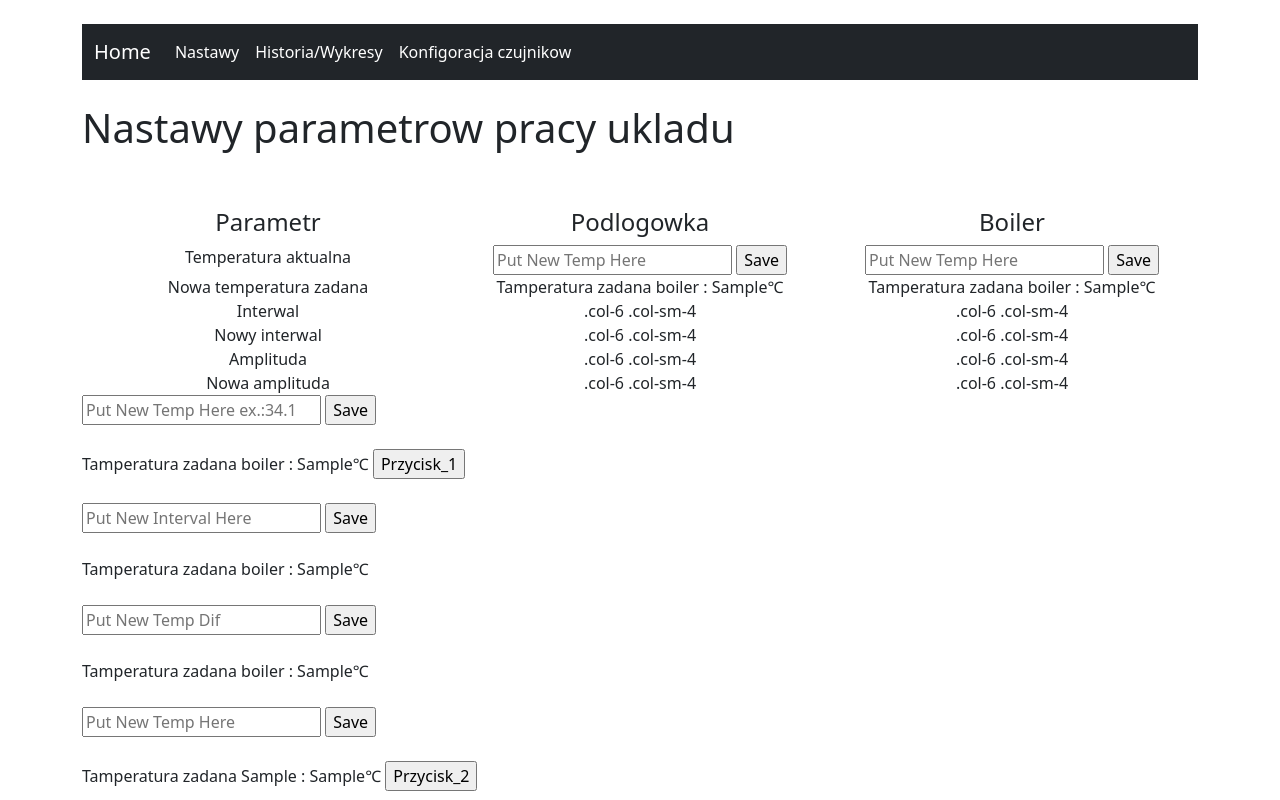
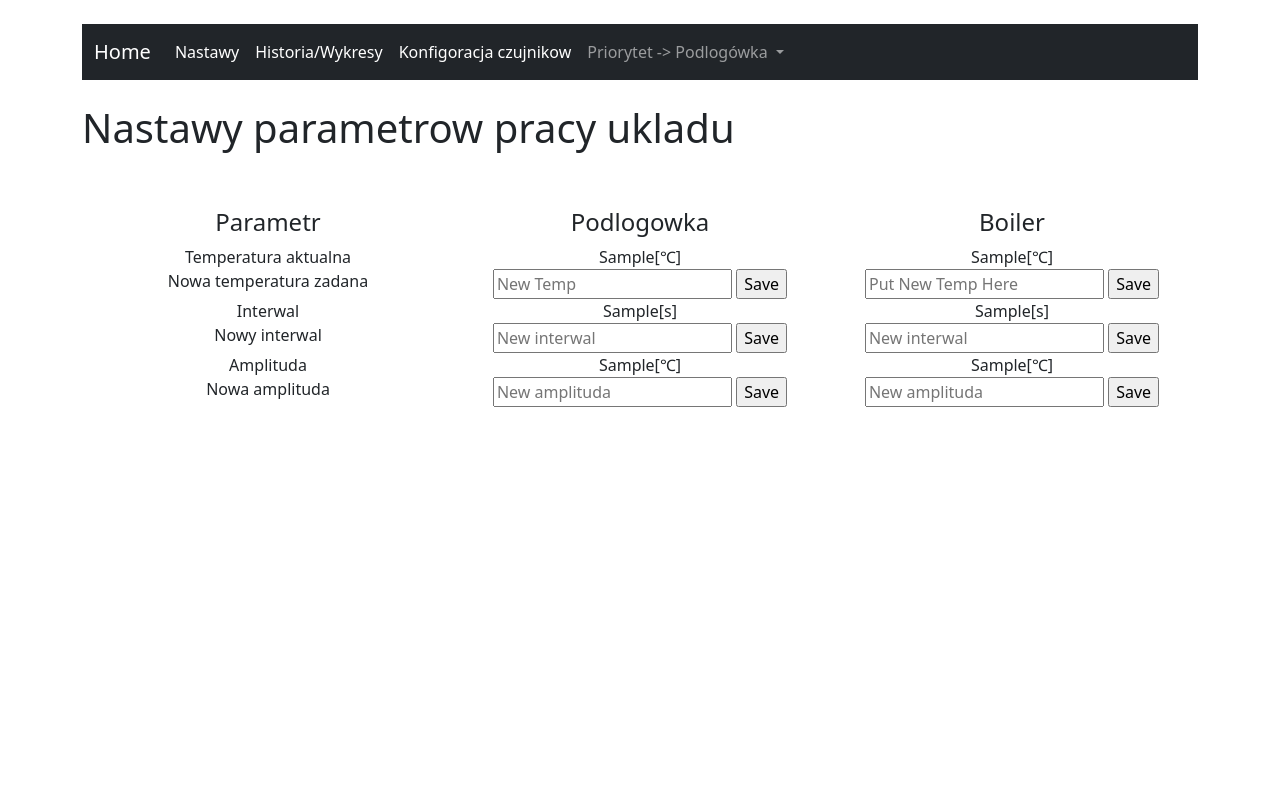
Before and after one commit to ricocooder/HeatPump, a Flask app: template templates/settings.html in a window 1280 px wide. Run offline with Flask 2, Linux system fonts and the light colour scheme; the template is opened without the code that fills it: most values are stand-ins (such as "Sample title", 1, 10 or a date in 2020).

Commit message:
Working on Settings page layout + add priotity to navbar

```diff
--- a/templates/navbar.html
+++ b/templates/navbar.html
@@ -16,7 +16,17 @@
 
             <a class="nav-link active" aria-current="page" href="{{url_for('temp_sensor_config')}}">Konfigoracja czujnikow</a>
           </li>
-
+          <ul class="navbar-nav">
+            <li class="nav-item dropdown">
+              <a class="nav-link dropdown-toggle" href="#" id="navbarDarkDropdownMenuLink" role="button" data-bs-toggle="dropdown" aria-expanded="false">
+                Priorytet -> Podlogówka
+              </a>
+              <ul class="dropdown-menu dropdown-menu-dark" aria-labelledby="navbarDarkDropdownMenuLink">
+                <li><a class="dropdown-item" href="#">Boiler</a></li>
+                <li><a class="dropdown-item" href="#">Podlogówka</a></li>
+              </ul>
+            </li>
+          </ul>
         </ul>
       </div>
     </div>
--- a/templates/settings.html
+++ b/templates/settings.html
@@ -19,61 +19,56 @@
 
     <div class="col-4 col-sm-4">Temperatura aktualna</div>
     <div class="col-6 col-sm-4">
-    <input type='float' placeholder='Put New Temp Here' step ='0.1' name = 'tempZad1'>
-    <input type="Submit" value="Save" name='Save1'/>
+      <label >{{tz1}}[<span>&#8451;</span>]</label> </label>
     </div>
     <div class="col-6 col-sm-4">
-    <input type='float' placeholder='Put New Temp Here' step ='0.1' name = 'tempZad1'>
-    <input type="Submit" value="Save" name='Save1'/>
+      <label >{{tz1}}[<span>&#8451;</span>]</label> </label>
     </div>
-
     <div class="col-4 col-sm-4">Nowa temperatura zadana</div>
     <div class="col-6 col-sm-4">
-    <label >Tamperatura zadana boiler : {{tz1}}</label><span>&#8451;</span> </label>
+      <input type='float' placeholder='New Temp' step ='0.1' name = 'tempZad1'>
+      <input type="Submit" value="Save" name='Save1'/>
     </div>
     <div class="col-6 col-sm-4">
-    <label >Tamperatura zadana boiler : {{tz1}}</label><span>&#8451;</span> </label>
+      <input type='float' placeholder='Put New Temp Here' step ='0.1' name = 'tempZad1'>
+      <input type="Submit" value="Save" name='Save1'/>
     </div>
     <div class="col-6 col-sm-4">Interwal</div>
-    <div class="col-6 col-sm-4">.col-6 .col-sm-4</div>
-    <div class="col-6 col-sm-4">.col-6 .col-sm-4</div>
+    <div class="col-6 col-sm-4">
+      <label >{{tz1}}[s]</label></label>
+    </div>
+    <div class="col-6 col-sm-4">
+      <label >{{tz1}}[s]</label> </label>
+    </div>
     <div class="col-6 col-sm-4">Nowy interwal</div>
-    <div class="col-6 col-sm-4">.col-6 .col-sm-4</div>
-    <div class="col-6 col-sm-4">.col-6 .col-sm-4</div>
+    <div class="col-6 col-sm-4">
+      <input type='float' placeholder='New interwal' step ='0.1' name = 'tempZad1'>
+      <input type="Submit" value="Save" name='Save1'/>
+    </div>
+    <div class="col-6 col-sm-4">
+      <input type='float' placeholder='New interwal' step ='0.1' name = 'tempZad1'>
+      <input type="Submit" value="Save" name='Save1'/>
+    </div>
     <div class="col-6 col-sm-4">Amplituda</div>
-    <div class="col-6 col-sm-4">.col-6 .col-sm-4</div>
-    <div class="col-6 col-sm-4">.col-6 .col-sm-4</div>
+    <div class="col-6 col-sm-4">
+      <label >{{tz1}}[<span>&#8451;</span>]</label> </label>
+    </div>
+    <div class="col-6 col-sm-4">
+      <label >{{tz1}}[<span>&#8451;</span>]</label> </label>
+    </div>
     <div class="col-6 col-sm-4">Nowa amplituda</div>
-    <div class="col-6 col-sm-4">.col-6 .col-sm-4</div>
-    <div class="col-6 col-sm-4">.col-6 .col-sm-4</div>
+    <div class="col-6 col-sm-4">
+      <input type='float' placeholder='New amplituda' step ='0.1' name = 'tempZad1'>
+      <input type="Submit" value="Save" name='Save1'/>
+    </div>
+    <div class="col-6 col-sm-4">
+      <input type='float' placeholder='New amplituda' step ='0.1' name = 'tempZad1'>
+      <input type="Submit" value="Save" name='Save1'/>
+    </div>
 
   </div>
 </div>
-
-<input type='float' placeholder='Put New Temp Here ex.:34.1' step ='0.1' name = 'tempZad1'>
-<input type="Submit" value="Save" name='Save1'/>
-<br><br>
-<label >Tamperatura zadana boiler : {{tz1}}</label><span>&#8451;</span> </label>
-<input type="Submit" value="Przycisk_1" name='Przycisk_1'/>
-<br><br>
-<input type='number' placeholder='Put New Interval Here' step ='0.1' name = 'tempZad1'>
-<input type="Submit" value="Save" name='Save1'/>
-<br><br>
-<label >Tamperatura zadana boiler : {{tz1}}</label><span>&#8451;</span> </label>
-<br><br>
-<input type='number' placeholder='Put New Temp Dif' step ='0.1' name = 'tempZad1'>
-<input type="Submit" value="Save" name='Save1'/>
-<br><br>
-<label >Tamperatura zadana boiler : {{tz1}}</label><span>&#8451;</span> </label>
-<br><br>
-<input type='number' placeholder='Put New Temp Here' step ='0.1' name = 'tempZad2'>
-<input type="Submit" value="Save" name='Save2'/>
-<br><br>
-<label >Tamperatura zadana {{tzo2}} : {{tz2}}</label><span>&#8451;</span> </label>
-<input type="Submit" value="Przycisk_2" name='Przycisk_2'/><br>
-
-
-    </form>
+ </form>
 
 </body>
 
```
